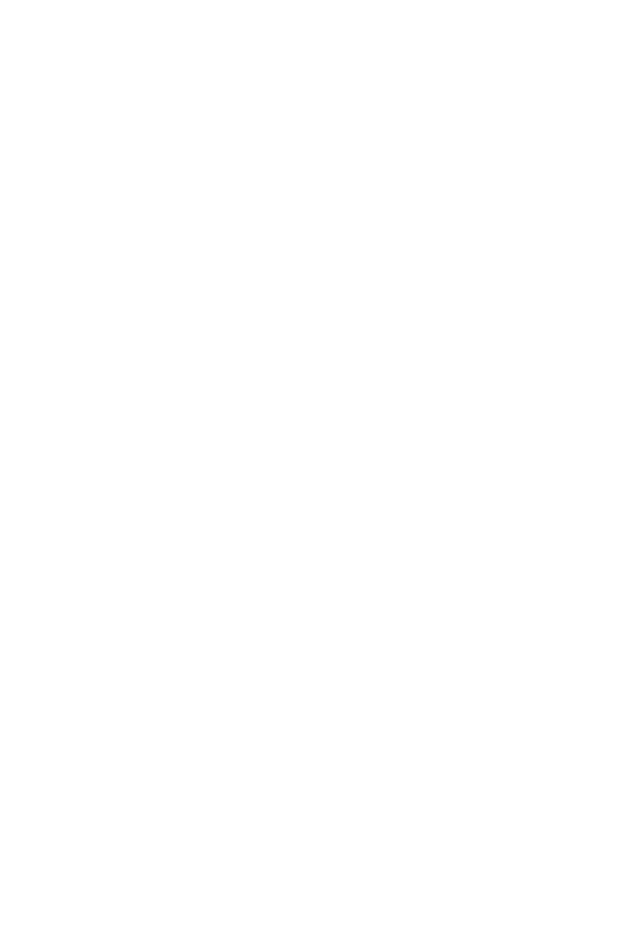
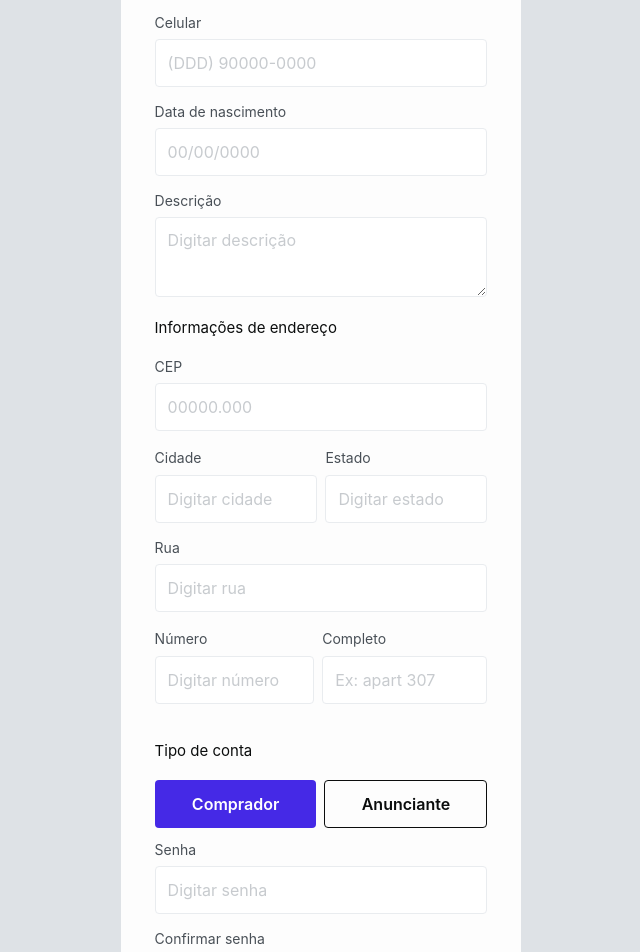
Before and after one commit to Full-Stack-Project-M6/Front-end, a React (Create React App) app in the folder automax/: page /register in a window 1280 px wide. Before the commit this address had no page. Shown: the part 560-1512 px from the top of the page, without its empty margins (319-959 px from the left). Before the commit the page ends 800 px from the top, so only its background shows below. Built offline with nearby package versions, Linux system fonts and the light colour scheme.

Commit message:
feat: register page e add footer a login page

```diff
--- a/automax/src/pages/Login/index.tsx
+++ b/automax/src/pages/Login/index.tsx
@@ -6,8 +6,10 @@
 import { loginSchema } from "../../schema";
 import { useContext } from "react";
 import { UserContext } from "../../context/userContext";
-import Input from "../../components/Input/input";
 import Button from "../../components/Button";
+import Input from "../../components/Inputs/Input";
+import { Footer } from "../../components/footer";
+import { Link } from "react-router-dom";
 
 export const LoginPage = () => {
 
@@ -35,10 +37,13 @@
                     <blockquote>Esqueci minha senha</blockquote>
                     <Button className="brand1">{"Entrar"}</Button>
                     <p>Ainda não possui conta?</p>
-                    <Button className="outline1">{"Cadastrar"}</Button>
+                    <Link to="/register">
+                        <Button className="outline1">{"Cadastrar"}</Button>
+                    </Link>
                 </StyledForm>
 
             </StyledBackground>
+            <Footer />
         </>
     )
 }
--- /dev/null
+++ b/automax/src/pages/Register/index.tsx
@@ -0,0 +1,88 @@
+import { useForm } from "react-hook-form";
+import { iUserRequest } from "../../interfaces";
+import { yupResolver } from "@hookform/resolvers/yup";
+import { registerSchema } from "../../schema";
+import { NavBar } from "../../components/NavBar";
+import Input from "../../components/Inputs/Input";
+import TextArea from "../../components/Inputs/TextArea";
+import Button from "../../components/Button";
+import { UserContext } from "../../context/userContext";
+import { useContext } from "react";
+import { StyledBackgroundRegister, StyledFormRegister } from "./style";
+import { Footer } from "../../components/footer";
+
+export const RegisterPage = () => {
+
+    const { userRegister, loading } = useContext(UserContext)
+
+    const {
+        register,
+        handleSubmit,
+        formState: { errors, isValid },
+      } = useForm<iUserRequest>({
+        resolver: yupResolver(registerSchema),
+        mode: "onChange"
+    });
+
+    return (
+        <>
+            <NavBar />
+            <StyledBackgroundRegister>
+                <StyledFormRegister>
+                    <h1>Cadastro</h1>
+                    <p>Informações pessoais</p>
+                    <label>Nome</label>
+                    <Input placeholder="Ex: Samuel Leão" />
+                    <label>Email</label>
+                    <Input placeholder="Ex: samuel@kenzie.com" />
+                    <label>CPF</label>
+                    <Input placeholder="000.000.000-00" />
+                    <label>Celular</label>
+                    <Input placeholder="(DDD) 90000-0000" />
+                    <label>Data de nascimento</label>
+                    <Input placeholder="00/00/0000" />
+                    <label>Descrição</label>
+                    <TextArea placeholder="Digitar descrição"/>
+                    <p>Informações de endereço</p>
+                    <label>CEP</label>
+                    <Input placeholder="00000.000" />
+                    <div className="divContain">
+                        <div>
+                            <label>Cidade</label>
+                            <Input placeholder="Digitar cidade" />
+                        </div>
+                        <div>
+                            <label>Estado</label>
+                            <Input placeholder="Digitar estado" />
+                        </div>
+                    </div>
+                    <label>Rua</label>
+                    <Input placeholder="Digitar rua" />
+                    <div className="divContain">
+                        <div>
+                            <label>Número</label>
+                            <Input placeholder="Digitar número" />
+                        </div>
+                        <div>
+                            <label>Completo</label>
+                            <Input placeholder="Ex: apart 307" />
+                        </div>
+                    </div>
+                    <p>Tipo de conta</p>
+                    <div className="divContain">
+                        <Button className="brand1">{"Comprador"}</Button>
+                        <Button className="outline1">{"Anunciante"}</Button>
+                    </div>
+                    <label>Senha</label>
+                    <Input placeholder="Digitar senha" />
+                    <label>Confirmar senha</label>
+                    <Input placeholder="Digitar senha" />
+                    <Button className="brand1">
+                        {"Finalizar cadastro"}
+                    </Button>
+                </StyledFormRegister>
+            </StyledBackgroundRegister>
+            <Footer />
+        </>
+    )
+}
--- /dev/null
+++ b/automax/src/pages/Register/style.tsx
@@ -0,0 +1,71 @@
+import styled from "styled-components";
+
+export const StyledBackgroundRegister = styled.section`
+    width: 100vw;
+    background-color: var(--colors-grey-6);
+    padding-top: 3.5rem;
+    padding-bottom: 4rem;
+`
+export const StyledFormRegister = styled.form`
+    display: flex;
+    flex-direction: column;
+    width: 75%;
+    max-width: 400px;
+    margin: 0 auto;
+    padding: 2.5rem 2.1rem 2.1rem 2.1rem;
+    background-color: var(--colors-grey-10);
+    border-radius: 4px;
+
+
+    h1 {
+        margin-bottom: 1.6rem;
+    }
+
+    label {
+        font-size: 14px;
+        color: var(--colors-grey-2);
+    }
+
+    input {
+        margin-bottom: 1rem;
+    }
+
+    input:nth-last-child(2) {
+        margin-bottom: 2rem;
+    }
+    input:nth-last-child(1) {
+        /* border: solid 1px red; */
+    }
+
+    textarea {
+        width: 100%;
+    }
+
+    div {
+        display: block;
+        justify-content: space-between;
+    }
+
+    div:nth-child(1) {
+        margin-right: .5rem;
+    }
+
+    .divContain {
+        display: flex;
+    }
+
+    p {
+        font-size: 15px;
+        color: var(--colors-grey-0);
+        margin: 1.3rem 0;
+    }
+
+    button {
+        width: 100%;
+        margin-bottom: .8rem;
+    }
+
+    button:nth-child(1) {
+        margin-right: .5rem;
+    }
+`
--- a/automax/src/routes/index.tsx
+++ b/automax/src/routes/index.tsx
@@ -2,6 +2,7 @@
 import { Announce } from "../pages/Announce";
 import { Home } from "../pages/Home";
 import { LoginPage } from "../pages/Login";
+import { RegisterPage } from "../pages/Register";
 
 const RoutesMain = () => {
   return (
@@ -9,6 +10,7 @@
       <Route path="/announce" element={<Announce />} />
       <Route path="/home" element={<Home />} />
       <Route path="/" element={<LoginPage />} />
+      <Route path="/register" element={<RegisterPage />} />
     </Routes>
   );
 };
--- a/automax/src/schema/index.ts
+++ b/automax/src/schema/index.ts
@@ -5,6 +5,16 @@
   password: yup
     .string()
     .required("A senha é obrigatória!")
-      // .min(8, "A senha precisa ter no minimo 8 caracteres")
+    .min(8, "A senha precisa ter no mínimo 8 caracteres")
     .default(""),
 });
+
+export const registerSchema = yup.object({
+  name: yup.string().required("O nome é obrigatório"),
+  email: yup.string().required('Email é obrigatório'),
+  password: yup.string().required("A senha é obrigatória"),
+  confirmPassword: yup.string().oneOf([yup.ref('password')], 'Senhas não são iguais').required('Confirme a senha'),
+  bio: yup.string().required('Bio é obrigatório'),
+  course_module: yup.string().required('Selecione o módulo'),
+  contact: yup.string().required('Contato é obrigatório'),
+});
```
Lines whose indentation alone changed are shown as unchanged.
